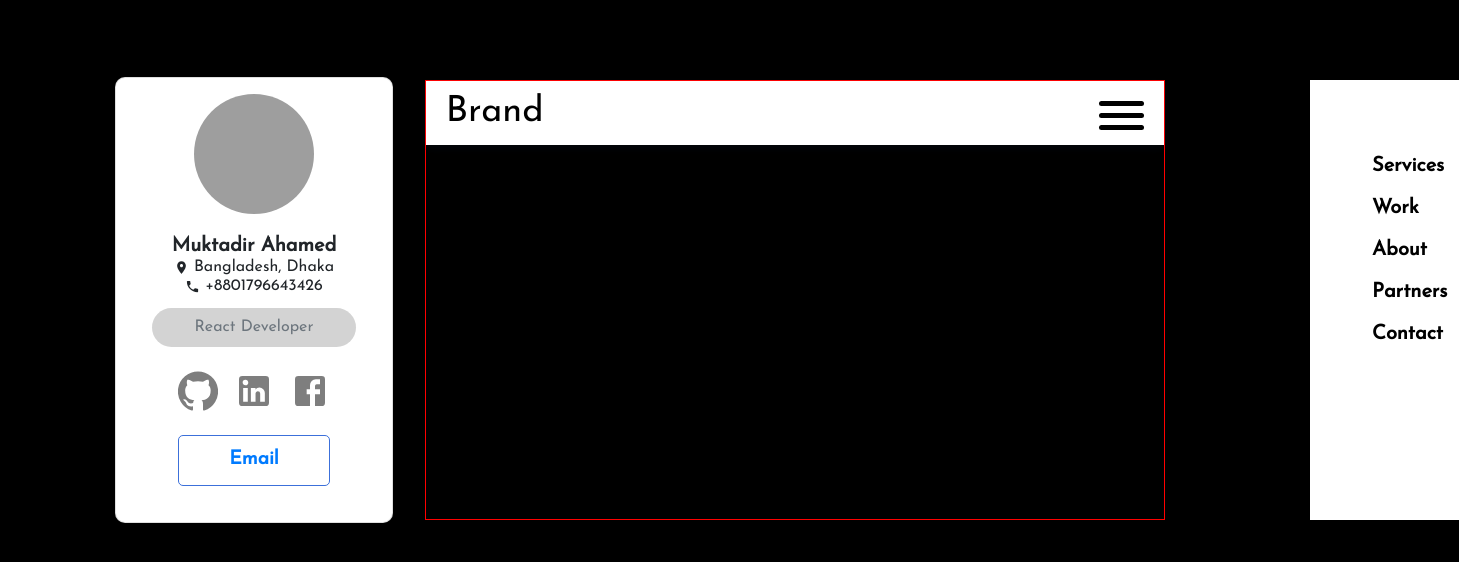
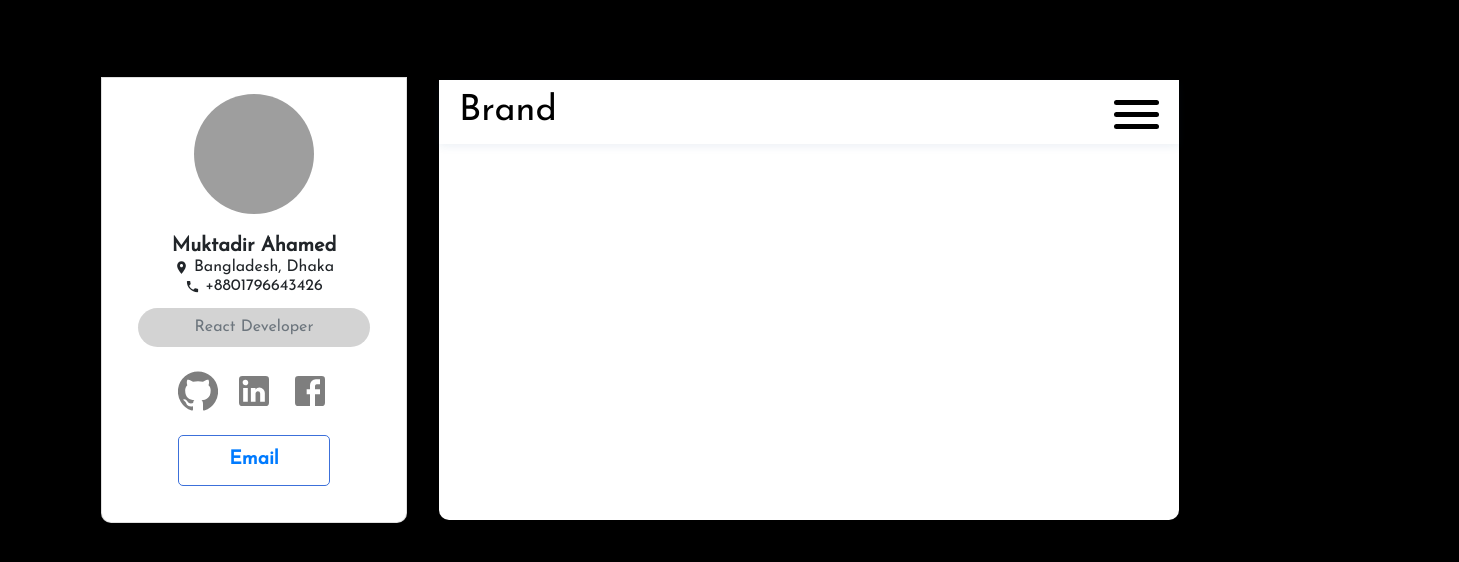
Before and after one commit to Shakib448/personal-portfolio-react, a React (Create React App) app: page / in a window 1280 px wide. Shown: the top 562 px of the page, 1459 px wide, since content can reach past the window. Built offline with nearby package versions, Linux system fonts and the light colour scheme; grey boxes are pictures that could not be loaded.

Commit message:
Navigation animation added

```diff
--- a/src/Components/Header/Header.js
+++ b/src/Components/Header/Header.js
@@ -8,8 +8,10 @@ const Header = () => {
   return (
     <Col
       className="intro  m-3"
-      style={{ border: "1px solid red", height: "440px" }}
-      md={8}
+      style={{ height: "440px" }}
+      lg={8}
+      md={12}
+      sm={12}
     >
       <ThemeProvider theme={theme}>
         <>
--- a/src/Components/Intro/Intro.css
+++ b/src/Components/Intro/Intro.css
@@ -1,4 +1,6 @@
 @import url("https://fonts.googleapis.com/css2?family=Josefin+Sans&display=swap");
 .intro {
   font-family: "Josefin Sans", sans-serif;
+  border-radius: 10px;
+  background-color: white;
 }
--- a/src/Components/Intro/Intro.js
+++ b/src/Components/Intro/Intro.js
@@ -1,7 +1,6 @@
 import React from "react";
 import Header from "../Header/Header";
 import Profile from "../Profile/Profile";
-
 import "./Intro.css";
 
 const Intro = () => {
--- a/src/Components/Navbar/Navigation/Navigation.js
+++ b/src/Components/Navbar/Navigation/Navigation.js
@@ -55,26 +55,39 @@ const NavBrandName = styled.h1`
 const slideIn = keyframes`
     from {
         right: -270px;
+
     }
     to {
         right: -20px;
+
     }
 `;
 
 const slideOut = keyframes`
     from {
         right: -20px;
+
     }
     to {
         right: -270px;
+
     }
 `;
 
 const NavList = styled.ul`
   display: flex;
+  visibility: ${(props) =>
+    props.display === "default"
+      ? "hidden"
+      : props.display === "opened"
+      ? "show"
+      : "hidden"};
+  opacity: ${(props) =>
+    props.display === "default" ? 0 : props.display === "opened" ? 1 : 0};
+  transition: opacity 600ms, visibility 600ms;
   margin: 0 20px;
-  position: fixed;
-  top: 80px;
+  position: absolute;
+  top: 0;
   right: -300px;
   height: 440px;
   width: 250px;
--- a/src/Components/Profile/Profile.css
+++ b/src/Components/Profile/Profile.css
@@ -15,7 +15,7 @@
   border-radius: 50px;
 }
 .profile__card {
-  border-radius: 10px;
+  border-radius: 0 0 10px 10px;
 }
 
 .profile__cardBody {
--- a/src/Components/Profile/Profile.js
+++ b/src/Components/Profile/Profile.js
@@ -10,7 +10,7 @@ import PhoneIcon from "@material-ui/icons/Phone";
 
 const Profile = () => {
   return (
-    <Col className="profile m-3" md={3}>
+    <Col className="profile m-3" lg md={8} sm={12}>
       <Card className="text-center p-3 profile__card">
         <Avatar
           className="profile__imgCenter"
```
Also changed, not shown: src/Components/AboutMe/AboutMe.js (added, +7 -0 lines).
